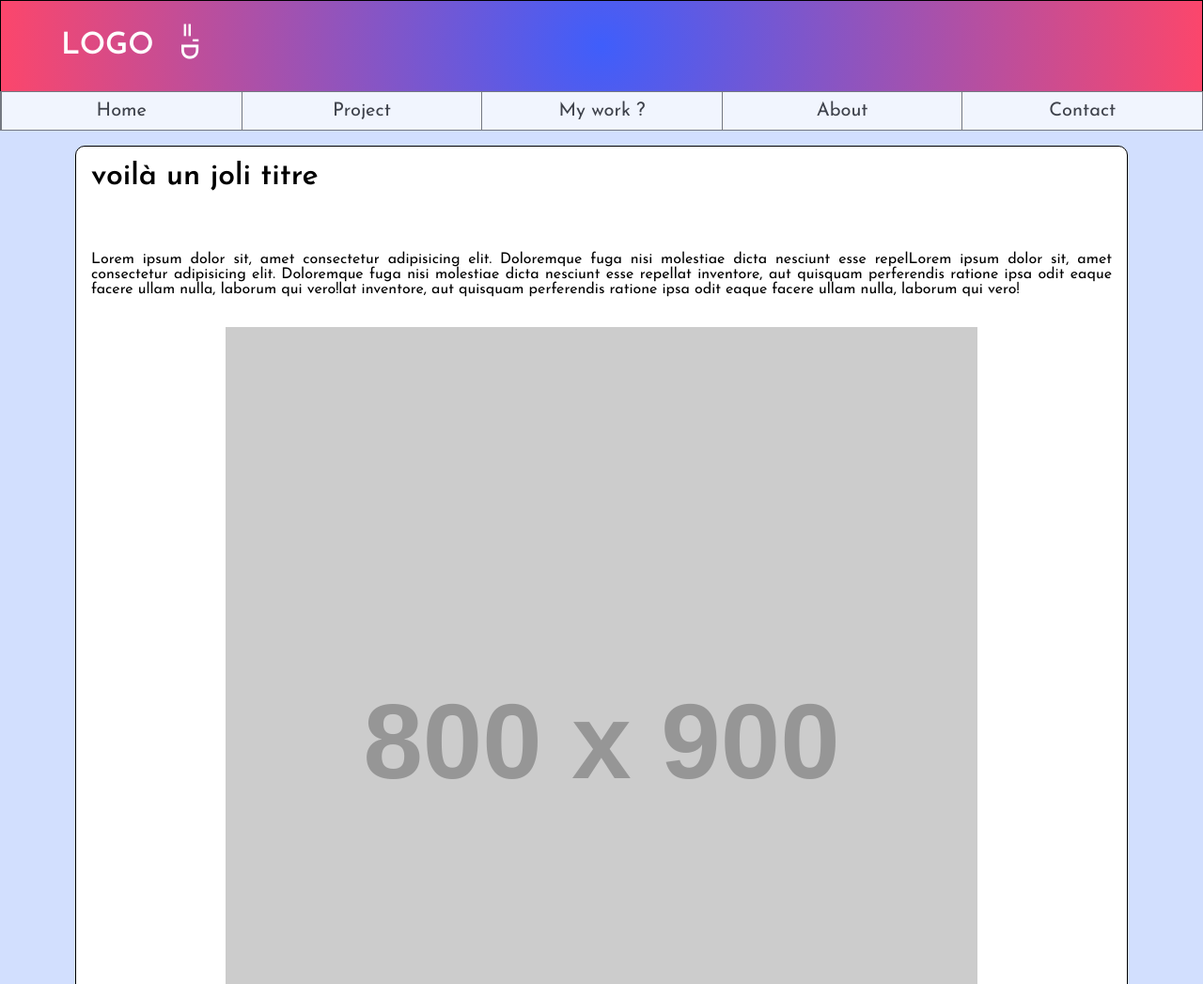
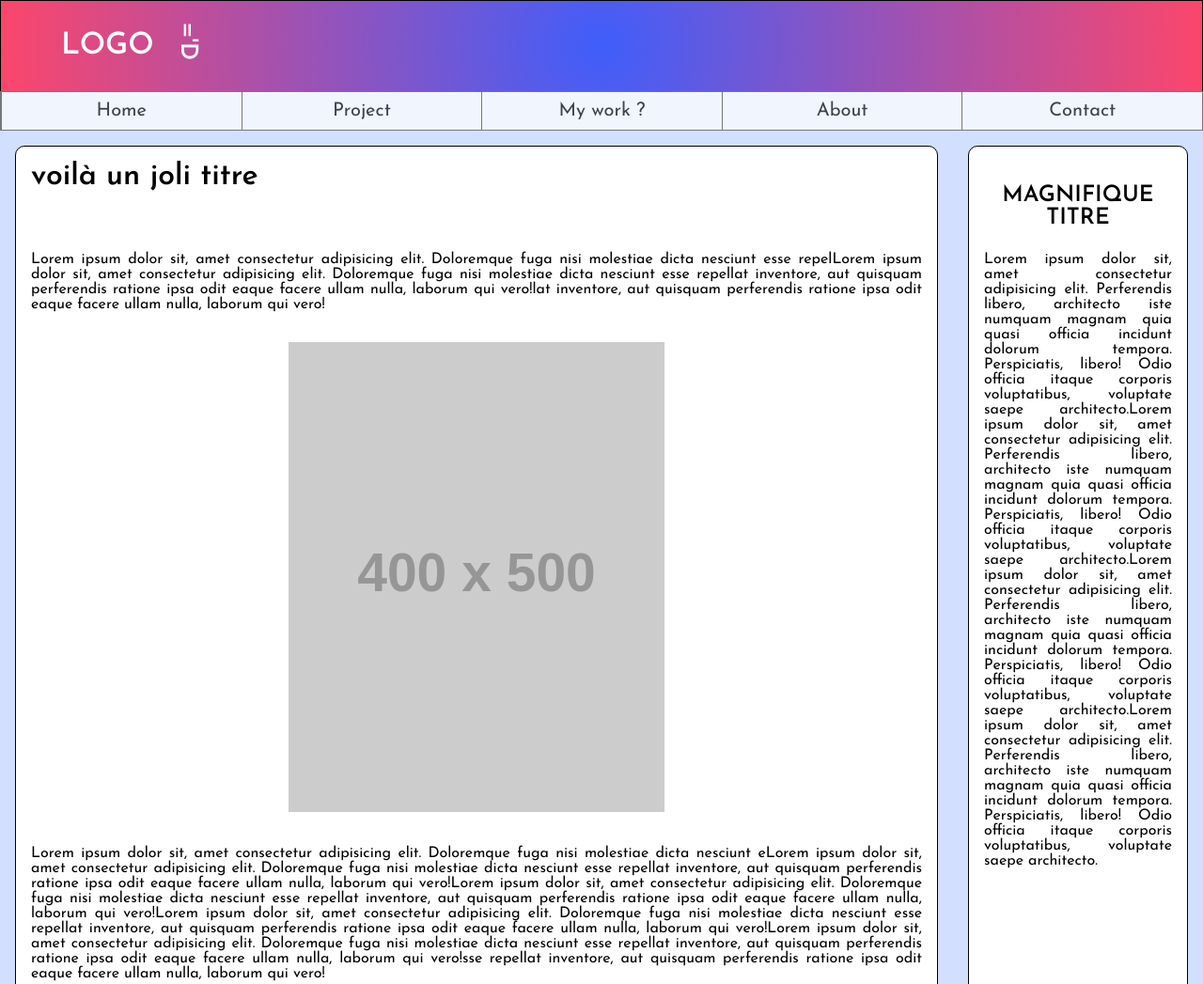
Before and after one commit to Anthonoir576/Projet-03_Grafikart-javaScript, a website: page index.html in a window 1280 px wide. Shown: the top 1047 px of the page at 94% size. Drawn offline with Linux system fonts and the light colour scheme; placeholder pictures from the web are drawn by us.

Commit message:
rajout html pour exemple propre

```diff
--- a/index.html
+++ b/index.html
@@ -37,11 +37,18 @@
                 <h2>voilà un joli titre</h2>
                 <p>Lorem ipsum dolor sit, amet consectetur adipisicing elit. Doloremque fuga nisi molestiae dicta nesciunt esse repelLorem ipsum dolor sit, amet consectetur adipisicing elit. Doloremque fuga nisi molestiae dicta nesciunt esse repellat inventore, aut quisquam perferendis ratione ipsa odit eaque facere ullam nulla, laborum qui vero!lat inventore, aut quisquam perferendis ratione ipsa odit eaque facere ullam nulla, laborum qui vero!</p>
                 <figure>
-                    <img src="https://via.placeholder.com/800x900" alt="fake picture" />
+                    <img src="https://via.placeholder.com/400x500" alt="fake picture" />
                 </figure>
                 <p>Lorem ipsum dolor sit, amet consectetur adipisicing elit. Doloremque fuga nisi molestiae dicta nesciunt eLorem ipsum dolor sit, amet consectetur adipisicing elit. Doloremque fuga nisi molestiae dicta nesciunt esse repellat inventore, aut quisquam perferendis ratione ipsa odit eaque facere ullam nulla, laborum qui vero!Lorem ipsum dolor sit, amet consectetur adipisicing elit. Doloremque fuga nisi molestiae dicta nesciunt esse repellat inventore, aut quisquam perferendis ratione ipsa odit eaque facere ullam nulla, laborum qui vero!Lorem ipsum dolor sit, amet consectetur adipisicing elit. Doloremque fuga nisi molestiae dicta nesciunt esse repellat inventore, aut quisquam perferendis ratione ipsa odit eaque facere ullam nulla, laborum qui vero!Lorem ipsum dolor sit, amet consectetur adipisicing elit. Doloremque fuga nisi molestiae dicta nesciunt esse repellat inventore, aut quisquam perferendis ratione ipsa odit eaque facere ullam nulla, laborum qui vero!sse repellat inventore, aut quisquam perferendis ratione ipsa odit eaque facere ullam nulla, laborum qui vero!</p>
 
             </article>
+
+            <aside>
+                <h2> MAGNIFIQUE TITRE</h2>
+
+                <p>Lorem ipsum dolor sit, amet consectetur adipisicing elit. Perferendis libero, architecto iste numquam magnam quia quasi officia incidunt dolorum tempora. Perspiciatis, libero! Odio officia itaque corporis voluptatibus, voluptate saepe architecto.Lorem ipsum dolor sit, amet consectetur adipisicing elit. Perferendis libero, architecto iste numquam magnam quia quasi officia incidunt dolorum tempora. Perspiciatis, libero! Odio officia itaque corporis voluptatibus, voluptate saepe architecto.Lorem ipsum dolor sit, amet consectetur adipisicing elit. Perferendis libero, architecto iste numquam magnam quia quasi officia incidunt dolorum tempora. Perspiciatis, libero! Odio officia itaque corporis voluptatibus, voluptate saepe architecto.Lorem ipsum dolor sit, amet consectetur adipisicing elit. Perferendis libero, architecto iste numquam magnam quia quasi officia incidunt dolorum tempora. Perspiciatis, libero! Odio officia itaque corporis voluptatibus, voluptate saepe architecto.</p>
+
+            </aside>
 
         </main>
 
--- a/source/sass/main.scss
+++ b/source/sass/main.scss
@@ -77,15 +77,44 @@ nav {
 
 }
 
+main {
+
+    display: flex;
+    justify-content: space-around;
+
+}
+
+aside {
+
+    background-color: white;
+    margin: 1em 1em;
+    padding: 1em;
+    border: 1px solid black;
+    border-radius: 10px;
+
+    text-align: justify;
+
+    max-width: 200px;
+
+    & h2 {
+
+        text-align: center;
+        margin: 1em 0;
+
+    }
+
+}
+
 article {
 
 
     background-color: white;
-    margin: 1em 5em 0 5em;
+    margin: 1em 1em;
     padding: 1em;
     border: 1px solid black;
     border-radius: 10px;
 
+    width: auto;
     height: 4500px;
 
     & :nth-child(3) {
```
Also changed, not shown: source/css/style.css, 1 other file.
